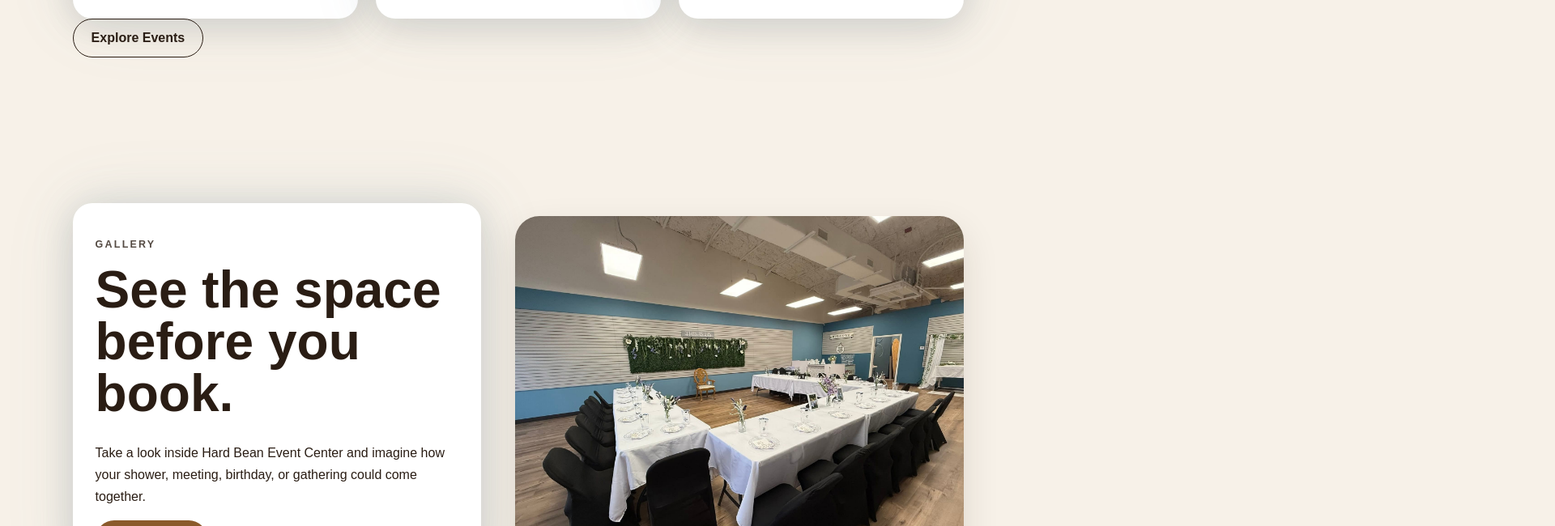
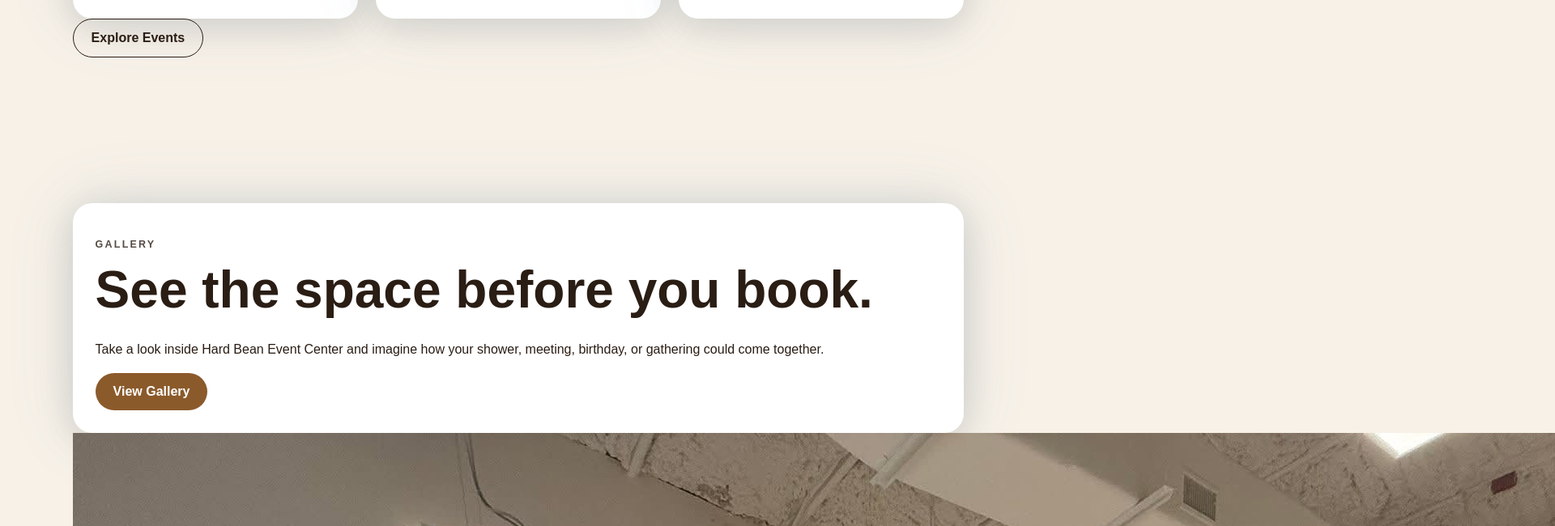
Before and after one commit to anastasis-elite/hardbean-events, a Next.js app: page / in a window 1280 px wide. Shown: the part 1606-2256 px from the top of the page at 81% size, 1920 px wide, since content can reach past the window. Built offline with nearby package versions, Linux system fonts and the light colour scheme.

Commit message:
Update globals.css

```diff
--- a/app/globals.css
+++ b/app/globals.css
@@ -199,34 +199,53 @@
   text-align: center;
 }
 
-.galleryFeature {
-  display: grid;
-  grid-template-columns: 1fr 1.1fr;
-  gap: 42px;
-  align-items: center;
+.carouselSection {
+  padding: 70px 7%;
+  background: #f7f1e8;
 }
 
-.galleryFeatureImage img {
-  width: 100%;
-  height: 430px;
-  object-fit: cover;
-  border-radius: 30px;
-  box-shadow: 0 18px 45px rgba(42, 29, 20, 0.12);
+.carouselSection h2 {
+  font-size: 2rem;
+  margin-bottom: 24px;
+  color: #2a1d14;
 }
 
-.galleryGrid {
-  padding: 80px 7%;
-  display: grid;
-  grid-template-columns: repeat(3, 1fr);
-  gap: 22px;
+.carousel {
+  display: flex;
+  gap: 18px;
+  overflow-x: auto;
+  scroll-snap-type: x mandatory;
+  padding-bottom: 18px;
+  -webkit-overflow-scrolling: touch;
 }
 
-.galleryGrid img {
+.carouselItem {
+  flex: 0 0 82%;
+  max-width: 620px;
+  scroll-snap-align: center;
+  border-radius: 22px;
+  overflow: hidden;
+  background: white;
+  box-shadow: 0 18px 40px rgba(42, 29, 20, 0.18);
+}
+
+.carouselItem img {
   width: 100%;
-  height: 340px;
+  height: 420px;
   object-fit: cover;
-  border-radius: 24px;
-  box-shadow: 0 18px 45px rgba(42, 29, 20, 0.12);
+  display: block;
+}
+
+@media (min-width: 768px) {
+  .carouselItem {
+    flex-basis: 45%;
+  }
+}
+
+@media (min-width: 1100px) {
+  .carouselItem {
+    flex-basis: 32%;
+  }
 }
 
 .ratesList {
```
